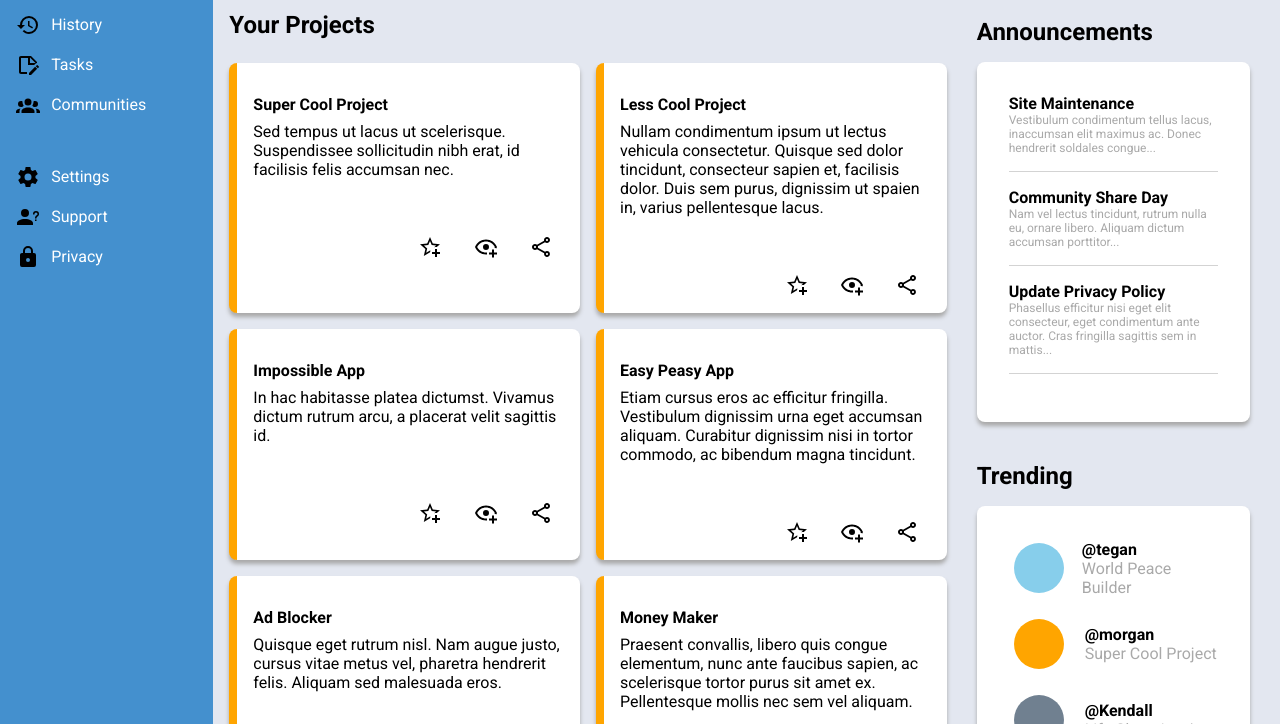
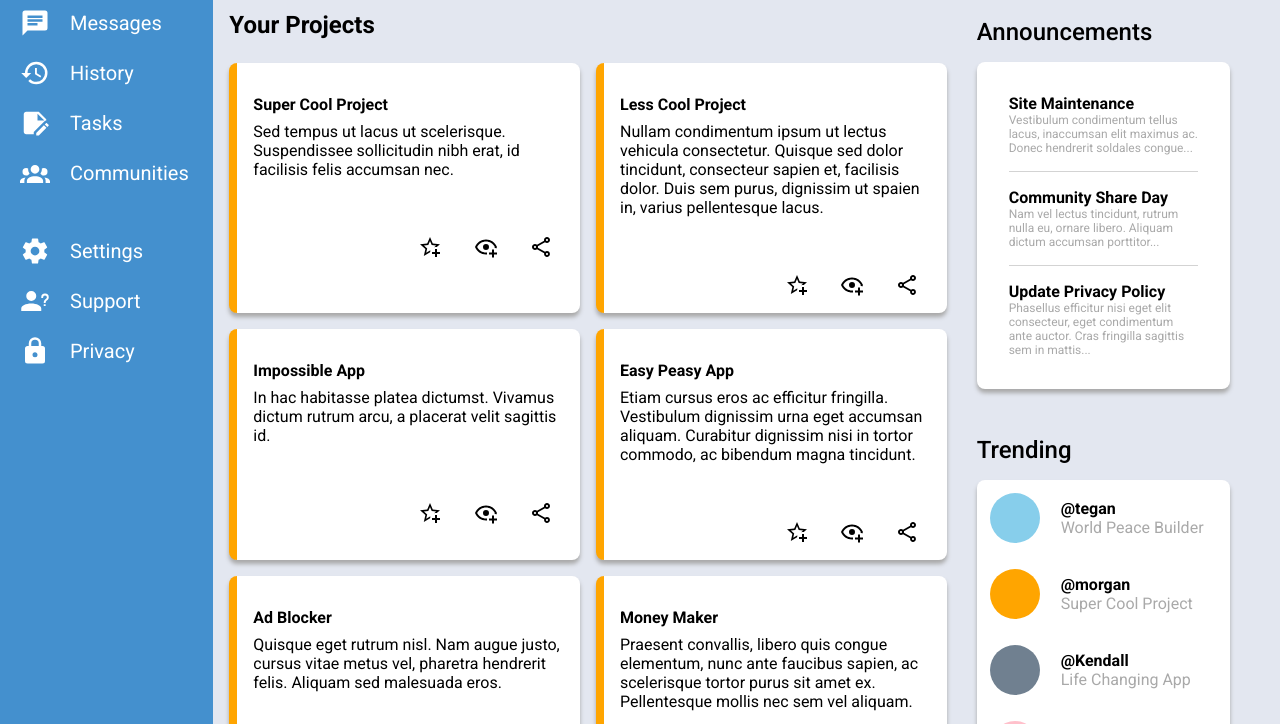
Before and after one commit to IGrewal08/Dashboard, a plain HTML site: page index.html in a window 1280 px wide. Shown: the part 217-941 px from the top of the page. Drawn offline with Linux system fonts and the light colour scheme.

Commit message:
updated svg images

```diff
--- a/index.html
+++ b/index.html
@@ -10,46 +10,80 @@
     <div class="container">
         <!--Sidebar-->
         <div class="sidebar">
-            <div id="title"><span><img src="icons/cube-outline.svg" alt=""></span>Dashboard</div>
+
+            <div id="brand-name">
+                <svg style="padding: 0;" xmlns="http://www.w3.org/2000/svg" viewBox="0 0 24 24">
+                    <title>data-matrix</title>
+                    <path d="M2 2V22H22V20H20V18H22V16H20V14H22V12H18V10H16V12H14V10H12V8H8V12H12V16H10V18H12V20H10V18H8V16H6V14H4V12H6V6H4V2H2M6 6H8V2H6V6M8 16H10V14H8V16M18 10H22V8H18V10M18 8V4H16V6H14V8H18M16 4V2H14V4H16M18 4H20V2H18V4M20 4V6H22V4H20M10 2V6H12V2H10M14 14H16V16H18V20H14V14M4 18H6V20H4V18Z" />
+                </svg>
+                Dashboard
+            </div>
 
             <ul id="main" style="margin-bottom: 3em;">
                 <li>
-                    <img src="icons/home.svg" alt="image of ...">
+                    <svg xmlns="http://www.w3.org/2000/svg" viewBox="0 0 24 24">
+                        <title>home</title>
+                        <path d="M10,20V14H14V20H19V12H22L12,3L2,12H5V20H10Z" />
+                    </svg>
                     <div>Home</div>
                 </li>
                 <li>
-                    <img src="icons/account.svg" alt="image of ...">
+                    <svg xmlns="http://www.w3.org/2000/svg" viewBox="0 0 24 24">
+                        <title>account</title>
+                        <path d="M12,4A4,4 0 0,1 16,8A4,4 0 0,1 12,12A4,4 0 0,1 8,8A4,4 0 0,1 12,4M12,14C16.42,14 20,15.79 20,18V20H4V18C4,15.79 7.58,14 12,14Z" />
+                    </svg>
                     <div>Profile</div>
                 </li>
                 <li>
-                    <img src="icons/message-text.svg" alt="image of ...">
+                    <svg xmlns="http://www.w3.org/2000/svg" viewBox="0 0 24 24">
+                        <title>message-text</title>
+                        <path d="M20,2H4A2,2 0 0,0 2,4V22L6,18H20A2,2 0 0,0 22,16V4A2,2 0 0,0 20,2M6,9H18V11H6M14,14H6V12H14M18,8H6V6H18" />
+                    </svg>
                     <div>Messages</div>
                 </li>
                 <li>
-                    <img src="icons/history.svg" alt="image of ...">
+                    <svg xmlns="http://www.w3.org/2000/svg" viewBox="0 0 24 24">
+                        <title>history</title>
+                        <path d="M13.5,8H12V13L16.28,15.54L17,14.33L13.5,12.25V8M13,3A9,9 0 0,0 4,12H1L4.96,16.03L9,12H6A7,7 0 0,1 13,5A7,7 0 0,1 20,12A7,7 0 0,1 13,19C11.07,19 9.32,18.21 8.06,16.94L6.64,18.36C8.27,20 10.5,21 13,21A9,9 0 0,0 22,12A9,9 0 0,0 13,3" />
+                    </svg>
                     <div>History</div>
                 </li>
                 <li>
-                    <img src="icons/note-edit-outline.svg" alt="image of ...">
+                    <svg xmlns="http://www.w3.org/2000/svg" viewBox="0 0 24 24">
+                        <title>note-edit</title>
+                        <path d="M21 10V9L15 3H5C3.89 3 3 3.89 3 5V19C3 20.11 3.9 21 5 21H11V19.13L19.39 10.74C19.83 10.3 20.39 10.06 21 10M14 4.5L19.5 10H14V4.5M22.85 14.19L21.87 15.17L19.83 13.13L20.81 12.15C21 11.95 21.33 11.95 21.53 12.15L22.85 13.47C23.05 13.67 23.05 14 22.85 14.19M19.13 13.83L21.17 15.87L15.04 22H13V19.96L19.13 13.83Z" />
+                    </svg>
                     <div>Tasks</div>
                 </li>
                 <li>
-                    <img src="icons/account-group.svg" alt="image of ...">
+                    <svg xmlns="http://www.w3.org/2000/svg" viewBox="0 0 24 24">
+                        <title>account-group</title>
+                        <path d="M12,5.5A3.5,3.5 0 0,1 15.5,9A3.5,3.5 0 0,1 12,12.5A3.5,3.5 0 0,1 8.5,9A3.5,3.5 0 0,1 12,5.5M5,8C5.56,8 6.08,8.15 6.53,8.42C6.38,9.85 6.8,11.27 7.66,12.38C7.16,13.34 6.16,14 5,14A3,3 0 0,1 2,11A3,3 0 0,1 5,8M19,8A3,3 0 0,1 22,11A3,3 0 0,1 19,14C17.84,14 16.84,13.34 16.34,12.38C17.2,11.27 17.62,9.85 17.47,8.42C17.92,8.15 18.44,8 19,8M5.5,18.25C5.5,16.18 8.41,14.5 12,14.5C15.59,14.5 18.5,16.18 18.5,18.25V20H5.5V18.25M0,20V18.5C0,17.11 1.89,15.94 4.45,15.6C3.86,16.28 3.5,17.22 3.5,18.25V20H0M24,20H20.5V18.25C20.5,17.22 20.14,16.28 19.55,15.6C22.11,15.94 24,17.11 24,18.5V20Z" />
+                    </svg>
                     <div>Communities</div>
                 </li>
             </ul>
 
             <ul id="options">
                 <li>
-                    <img src="icons/cog.svg" alt="image of ...">
+                    <svg xmlns="http://www.w3.org/2000/svg" viewBox="0 0 24 24">
+                        <title>cog</title>
+                        <path d="M12,15.5A3.5,3.5 0 0,1 8.5,12A3.5,3.5 0 0,1 12,8.5A3.5,3.5 0 0,1 15.5,12A3.5,3.5 0 0,1 12,15.5M19.43,12.97C19.47,12.65 19.5,12.33 19.5,12C19.5,11.67 19.47,11.34 19.43,11L21.54,9.37C21.73,9.22 21.78,8.95 21.66,8.73L19.66,5.27C19.54,5.05 19.27,4.96 19.05,5.05L16.56,6.05C16.04,5.66 15.5,5.32 14.87,5.07L14.5,2.42C14.46,2.18 14.25,2 14,2H10C9.75,2 9.54,2.18 9.5,2.42L9.13,5.07C8.5,5.32 7.96,5.66 7.44,6.05L4.95,5.05C4.73,4.96 4.46,5.05 4.34,5.27L2.34,8.73C2.21,8.95 2.27,9.22 2.46,9.37L4.57,11C4.53,11.34 4.5,11.67 4.5,12C4.5,12.33 4.53,12.65 4.57,12.97L2.46,14.63C2.27,14.78 2.21,15.05 2.34,15.27L4.34,18.73C4.46,18.95 4.73,19.03 4.95,18.95L7.44,17.94C7.96,18.34 8.5,18.68 9.13,18.93L9.5,21.58C9.54,21.82 9.75,22 10,22H14C14.25,22 14.46,21.82 14.5,21.58L14.87,18.93C15.5,18.67 16.04,18.34 16.56,17.94L19.05,18.95C19.27,19.03 19.54,18.95 19.66,18.73L21.66,15.27C21.78,15.05 21.73,14.78 21.54,14.63L19.43,12.97Z" />
+                    </svg>
                     <div>Settings</div>
                 </li>
                 <li>
-                    <img src="icons/account-question.svg" alt="image of ...">
+                    <svg xmlns="http://www.w3.org/2000/svg" viewBox="0 0 24 24">
+                        <title>account-question</title>
+                        <path d="M13,8A4,4 0 0,1 9,12A4,4 0 0,1 5,8A4,4 0 0,1 9,4A4,4 0 0,1 13,8M17,18V20H1V18C1,15.79 4.58,14 9,14C13.42,14 17,15.79 17,18M20.5,14.5V16H19V14.5H20.5M18.5,9.5H17V9A3,3 0 0,1 20,6A3,3 0 0,1 23,9C23,9.97 22.5,10.88 21.71,11.41L21.41,11.6C20.84,12 20.5,12.61 20.5,13.3V13.5H19V13.3C19,12.11 19.6,11 20.59,10.35L20.88,10.16C21.27,9.9 21.5,9.47 21.5,9A1.5,1.5 0 0,0 20,7.5A1.5,1.5 0 0,0 18.5,9V9.5Z" />
+                    </svg>
                     <div>Support</div>
                 </li>
                 <li>
-                    <img src="icons/lock.svg" alt="image of ...">
+                    <svg xmlns="http://www.w3.org/2000/svg" viewBox="0 0 24 24">
+                        <title>lock</title>
+                        <path d="M12,17A2,2 0 0,0 14,15C14,13.89 13.1,13 12,13A2,2 0 0,0 10,15A2,2 0 0,0 12,17M18,8A2,2 0 0,1 20,10V20A2,2 0 0,1 18,22H6A2,2 0 0,1 4,20V10C4,8.89 4.9,8 6,8H7V6A5,5 0 0,1 12,1A5,5 0 0,1 17,6V8H18M12,3A3,3 0 0,0 9,6V8H15V6A3,3 0 0,0 12,3Z" />
+                    </svg>
                     <div>Privacy</div>
                 </li>
             </ul>
@@ -150,7 +184,7 @@
                 </div>
 
                 <div class="events">
-                    <h2>Announcements</h2>
+                    <h2 style="font-weight: 500;">Announcements</h2>
                     <div class="announcements">
                         <ul>
                             <li>
@@ -167,11 +201,11 @@
                             </li>
                         </ul>
                     </div>
-                    <h2>Trending</h2>
+                    <h2 style="font-weight: 500;">Trending</h2>
                     <div class="trending">
                         <ul>
                             <li>
-                                <svg height="60" width="60">
+                                <svg xmlns="https://www.w3.org/2000/svg" height="60" width="60">
                                     <circle r="25" cx="30" cy="30" fill="skyblue" />
                                 </svg>
                                 <div>
@@ -180,7 +214,7 @@
                                 </div>
                             </li>
                             <li>
-                                <svg height="60" width="60">
+                                <svg xmlns="https://www.w3.org/2000/svg" height="60" width="60">
                                     <circle r="25" cx="30" cy="30" fill="orange" />
                                 </svg>
                                 <div>
@@ -189,7 +223,7 @@
                                 </div>
                             </li>
                             <li>
-                                <svg height="60" width="60">
+                                <svg xmlns="https://www.w3.org/2000/svg" height="60" width="60">
                                     <circle r="25" cx="30" cy="30" fill="slategray" />
                                 </svg>
                                 <div>
@@ -198,7 +232,7 @@
                                 </div>
                             </li>
                             <li>
-                                <svg height="60" width="60">
+                                <svg xmlns="https://www.w3.org/2000/svg" height="60" width="60">
                                     <circle r="25" cx="30" cy="30" fill="pink" />
                                 </svg>
                                 <div>
--- a/styles.css
+++ b/styles.css
@@ -15,7 +15,6 @@
     width: 100%;
     display: grid;
     grid-template-columns: 1fr 5fr;
-
 }
 
 .content {
@@ -96,16 +95,23 @@
     display: flex;
     align-items: center;
     color: white;
-    font-size: 16px;
+    font-size: 20px;
     margin: 1em 1em 1em 1em;
 }
 
-#title {
+.sidebar svg {
+    height: 1.5em;
+    padding-right: 1em;
+    fill: white;
+}
+
+#brand-name {
     display: flex;
     align-items: center;
+    padding: 1em 0 1em 0.5em;
     padding-top: 1em;
     padding-bottom: 1em;
-    font-size: 25px;
+    font-size: 30px;
 }
 
 .sidebar ul > li div{
@@ -172,11 +178,11 @@
 .events {
     display: flex;
     flex-direction: column;
-    margin: 35px 30px -50px 30px;
+    margin: 35px 50px 0px 30px;
     gap: 16px;
 }
 
-.announcements ul li {
+.announcements ul li:nth-child(-n + 2) {
     margin-bottom: 1em;
     padding-bottom: 1em;
     border-bottom: 1px solid lightgray;
@@ -197,13 +203,18 @@
 }
 
 .events h2:nth-child(3) {
-    margin-top: 1em;
+    margin-top: 1.3em;
+}
+
+.trending {
+    padding: 0.5em;
 }
 
 .trending li {
     display: flex;
+    justify-content: left;
+    margin-bottom: 1em;
     gap: 1em;
-    margin-bottom: 1em;
 }
 
 .trending ul li > div {
```
Also changed, not shown: icons/account-group.svg (deleted), icons/account-question.svg (deleted), icons/account.svg (deleted), icons/bell.svg (deleted), icons/cog.svg (deleted), icons/cube-outline.svg (deleted), icons/history.svg (deleted), icons/home.svg (deleted), icons/lock.svg (deleted), icons/magnify.svg (deleted), icons/message-text.svg (deleted), icons/note-edit-outline.svg (deleted).
